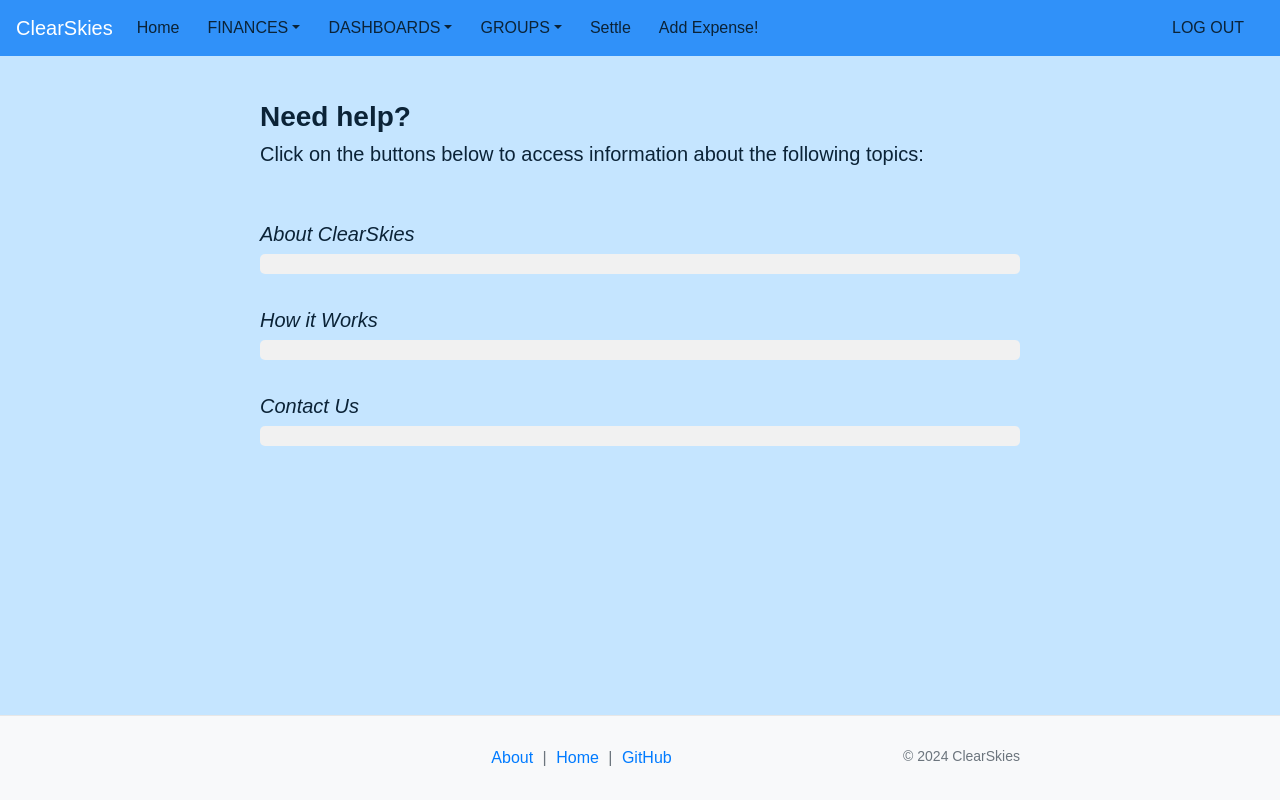
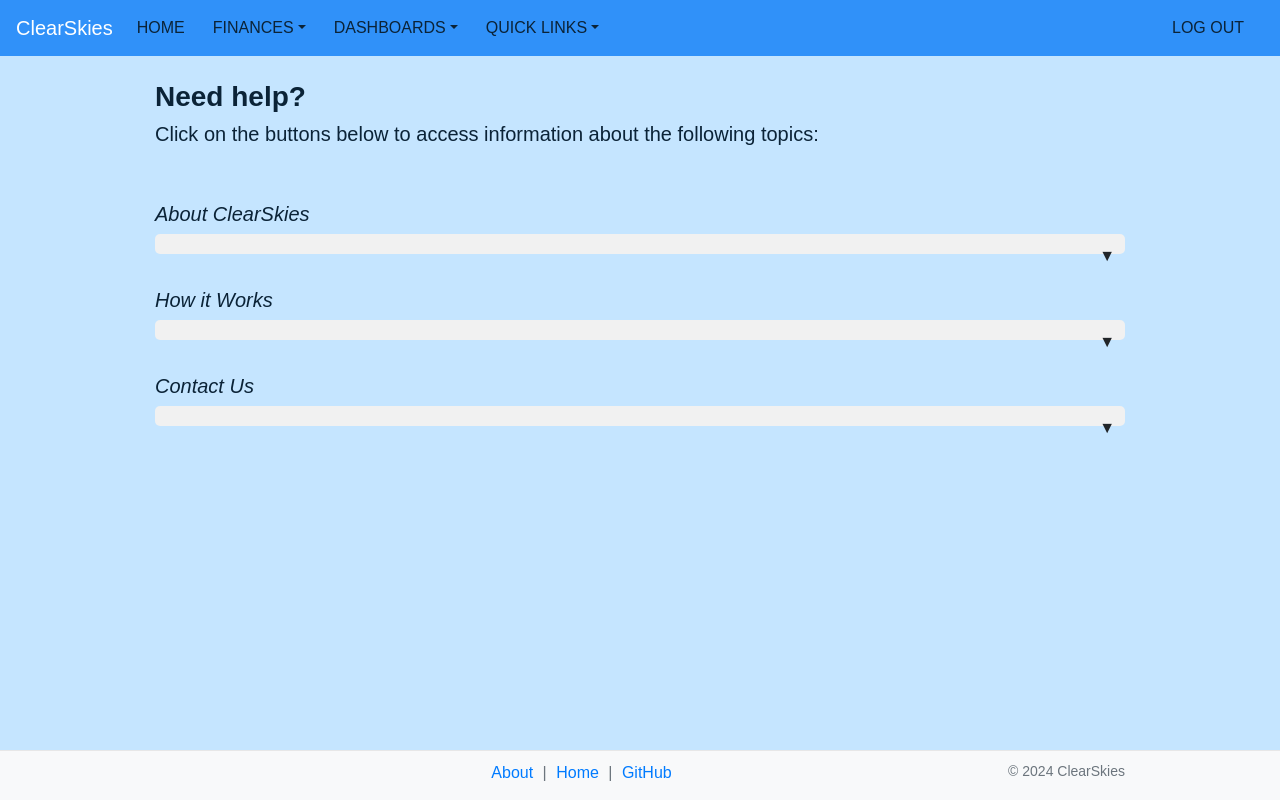
Before and after one commit to nimathing2052/Debt_Settlement, a Flask app: page /about in a window 1280 px wide. Run offline with Flask 3, Linux system fonts and the light colour scheme; a user stored in the database is signed in; some libraries are stand-ins or nearby versions.

Commit message:
last formatting adjustments (#31)

```diff
--- a/app/templates/about.html
+++ b/app/templates/about.html
@@ -8,31 +8,10 @@
     <meta charset="UTF-8">
     <title>About</title>
     <style>
-        body {
-            font-family: Arial, sans-serif;
-            padding-bottom: 50px;
-        }
-        .container {
-            max-width: 800px;
-            margin: auto;
-            padding: 20px;
-        }
-        h1 {
-            margin-bottom: 20px;
-        }
-        p {
-            margin-bottom: 10px;
-        }
-        .footer {
-            padding: 10px 0;
-            background-color: #f7f7f7;
-            text-align: left;
-            border-top: 1px solid #e7e7e7;
-        }
         .content {
             padding-bottom: 60px; /* make sure content does not overlap with footer */
         }
-                .collapsible {
+        .collapsible {
             background-color: #f1f1f1;
             padding: 10px;
             margin-bottom: 10px;
@@ -42,6 +21,17 @@
         .collapsible p {
             display: none;
             padding: 5px;
+        }
+        .collapsible.active {
+            background-color: #3091f9a7; /* Change background color when active */
+        }
+        .collapsible::after {
+            content: '\25BC'; /* Unicode downward arrow */
+            float: right;
+            margin-left: 5px;
+        }
+        .collapsible.active::after {
+            content: '\25B2'; /* Unicode upward arrow when active */
         }
         .collapsible ul.hidden {
             display: none; /* Hide the list by default */
@@ -62,6 +52,8 @@
         <h5><i>About ClearSkies</i></h5>
         <div class="collapsible">
             <p><i>ClearSkies</i> is dedicated to simplifying your financial management experience.</p>
+            <p>As you explore our platform, you'll find intuitive features such as adding users, creating groups, managing expenses with automated splitting, and effortlessly tracking your overall transactions through our Personal and Overall Dashboards.</p>
+            <p>Get ready to experience debt settlement like never before!</p>
         </div>
         <br>
         <h5><i>How it Works</i></h5>
--- a/app/templates/create_group.html
+++ b/app/templates/create_group.html
@@ -38,7 +38,7 @@
             width: 100%;
         }
         .member-item label {
-            margin-left: 10px; /* Space between checkbox and label */
+            margin-left: 5px;
         }
         .group-entry button {
             width: auto;
--- a/app/templates/layout.html
+++ b/app/templates/layout.html
@@ -97,13 +97,13 @@
             </button>
             <div class="collapse navbar-collapse" id="navbarSupportedContent">
                 <ul class="navbar-nav mr-auto">
-                    <li class="nav-item"><a class="nav-link" href="{{ url_for('home') }}">Home</a></li>
+                    <li class="nav-item"><a class="nav-link" href="{{ url_for('home') }}">HOME</a></li>
                     {% if 'user_id' in session %}
                     <li class="nav-item dropdown">
                         <a class="nav-link dropdown-toggle" href="#" id="navbarDropdownFinance" role="button" data-toggle="dropdown">FINANCES</a>
                         <div class="dropdown-menu">
                             <a class="dropdown-item" href="{{ url_for('create_group') }}">Create Group</a>
-                            <a class="dropdown-item" href="{{ url_for('list_groups') }}">List Groups</a>
+                            <a class="dropdown-item" href="{{ url_for('list_groups') }}">View Groups</a>
                             <a class="dropdown-item" href="{{ url_for('add_transaction_to_group') }}">Add Expense</a>
                             <a class="dropdown-item" href="{{ url_for('settle_group_debts') }}">Settle Up</a>
                         </div>
@@ -114,15 +114,11 @@
                             <a class="dropdown-item" href="{{ url_for('dashboard_personal') }}">Personal Dashboard for {{ session.first_name }}</a>
                         </div>
                     <li class="nav-item dropdown">
-                        <a class="nav-link dropdown-toggle" href="#" id="navbarDropdownGroup" role="button" data-toggle="dropdown" aria-haspopup="true" aria-expanded="false"> GROUPS</a>
+                        <a class="nav-link dropdown-toggle" href="#" id="navbarDropdownGroup" role="button" data-toggle="dropdown" aria-haspopup="true" aria-expanded="false"> QUICK LINKS</a>
                         <div class="dropdown-menu" aria-labelledby="navbarDropdownGroup">
-                            <a class="dropdown-item" href="{{ url_for('create_group') }}">Create Group</a>
-                            <a class="dropdown-item" href="{{ url_for('list_groups') }}">View Groups</a>
-                            <a class="dropdown-item" href="{{ url_for('add_transaction_to_group') }}">Add Group Transaction</a>
+                            <a class="nav-link" href="{{ url_for('add_transaction_to_group') }}">Add Expense</a>
+                            <a class="nav-link" href="{{ url_for('settle_group_debts') }}">Settle Up</a>
                         </div>
-                    </li>
-                    <li class="nav-item"><a class="nav-link" href="{{ url_for('settle_group_debts') }}">Settle</a></li>
-                    <li class="nav-item"><a class="nav-link" href="{{ url_for('add_transaction_to_group') }}">Add Expense!</a></li>
                     {% endif %}
                 </ul>
 
--- a/app/templates/view_group.html
+++ b/app/templates/view_group.html
@@ -42,7 +42,7 @@
     }
 </style>
 
-<h2>{{group.name}} Transactions</h2>
+<h3>{{group.name}} Transactions</h3>
 {% if transactions %}
     <table class="transactions-table">
         <thead>
```
Also changed, not shown: app/templates/dashboard_personal.html (+4 -12 lines).
